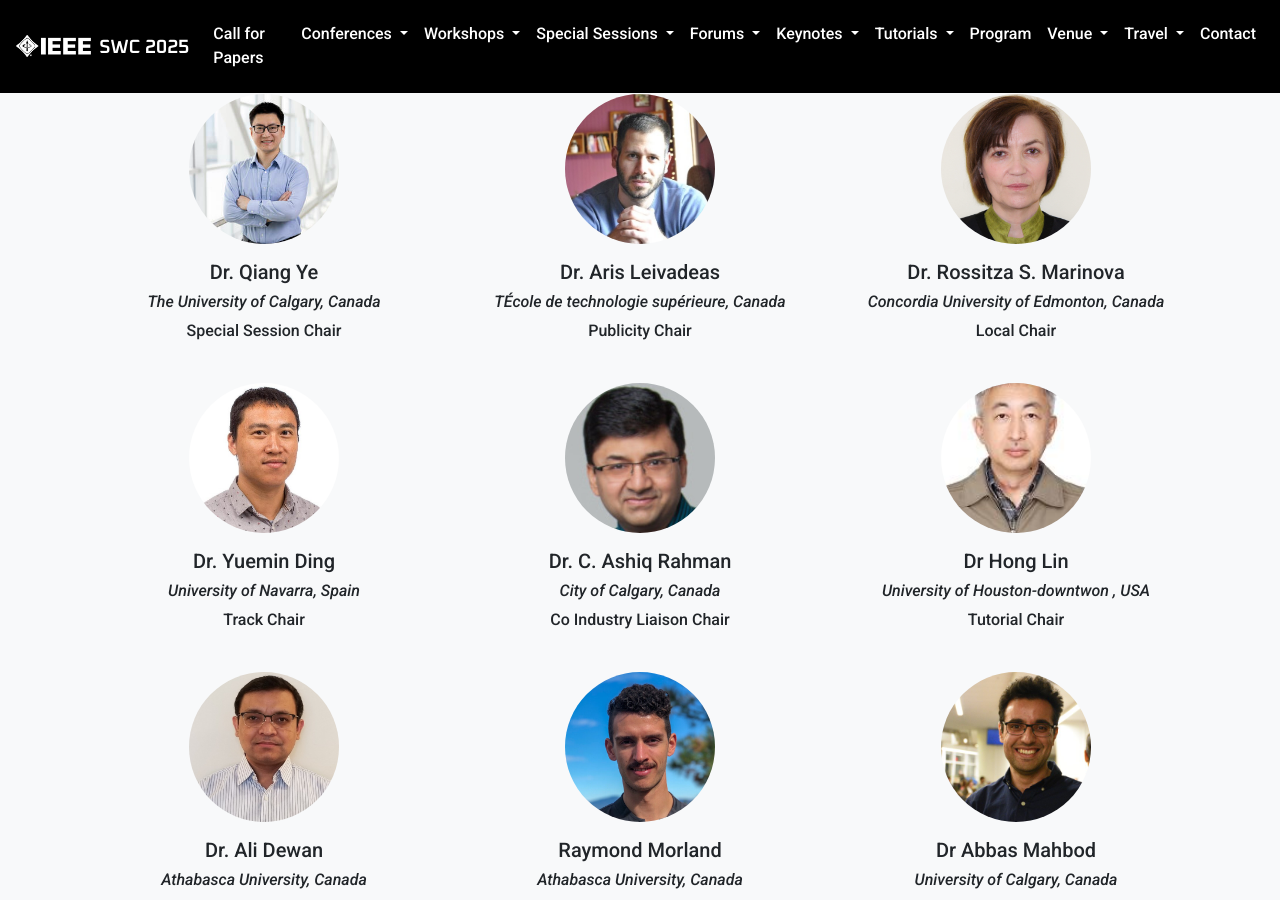
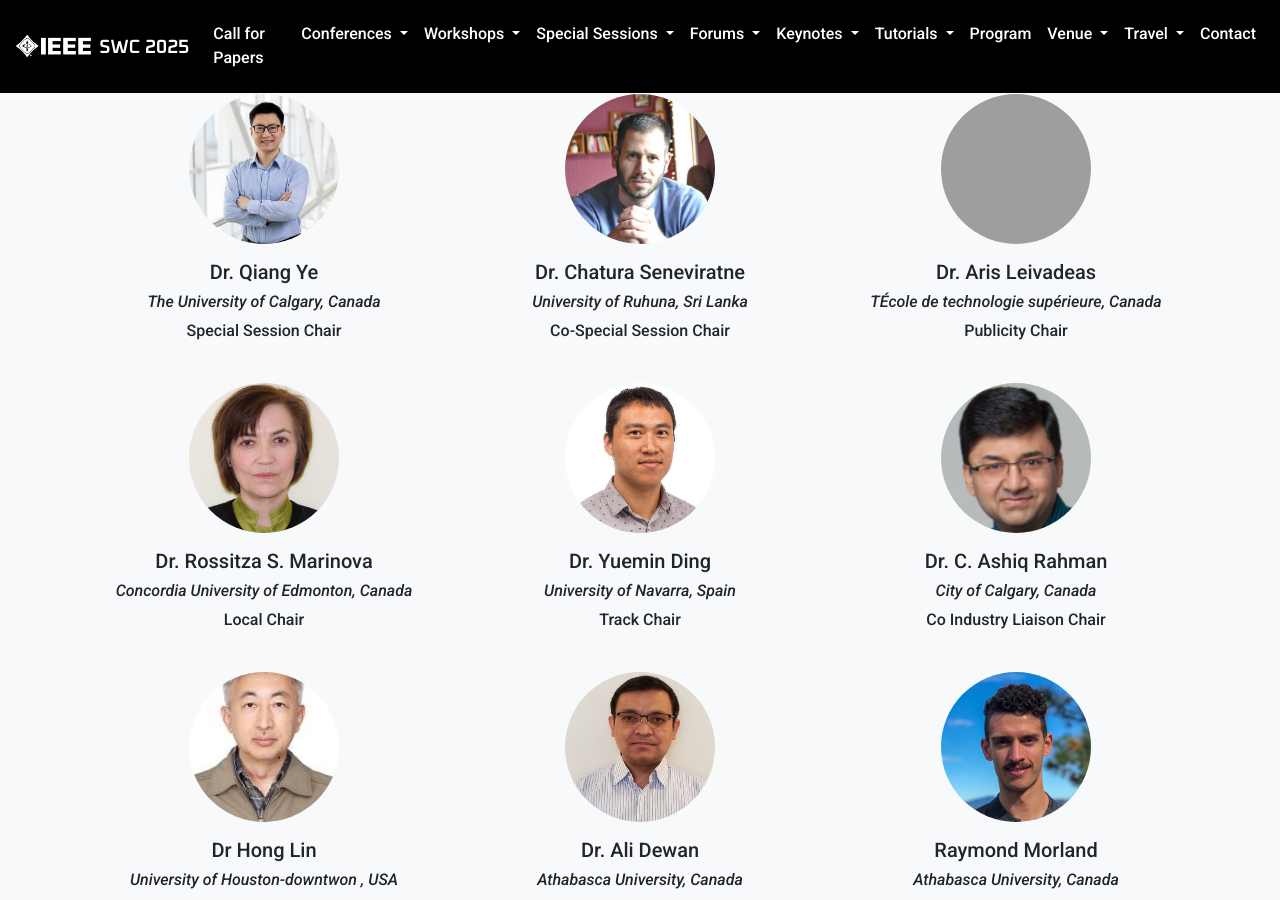
Before and after one commit to IEEE-SWC-2025/IEEE-SWC-2025.github.io, a Jekyll site: the page built from index.html, in a window 1280 px wide and 900 px high, scrolled down 3115 px. Built offline with Jekyll 4.4.1, drawn with Linux system fonts in a browser that asks for light colours; grey boxes are pictures that could not be loaded.

Commit message:
Update index.html

```diff
--- a/index.html
+++ b/index.html
@@ -283,6 +283,20 @@
           alt="Dr. Aris"
           class="circle-img mb-3"
         />
+
+       <h5>Dr. Chatura Seneviratne</h5>
+        <h6><i>University of Ruhuna, Sri Lanka</i></h6>
+        <p>Co-Special Session Chair</p>
+      </div>
+      <div class="col-md-4 col-sm-6">
+        <img
+          src="/assets/images/chatura.jpg"
+          alt="Dr. Chatura Seneviratne"
+          class="circle-img mb-3"
+        />
+
+
+
         <h5>Dr. Aris Leivadeas</h5>
         <h6><i>TÉcole de technologie supérieure, Canada</i></h6>
         <p>Publicity Chair</p>
@@ -293,9 +307,11 @@
           alt="Dr. Rossitza"
           class="circle-img mb-3"
         />
+
+
         <h5>Dr. Rossitza S. Marinova</h5>
         <h6><i>Concordia University of Edmonton, Canada</i></h6>
-        <p>Local Chair</p>
+        <p>Local Chair </p>
       </div>
 
       <div class="col-md-4 col-sm-6">
```
